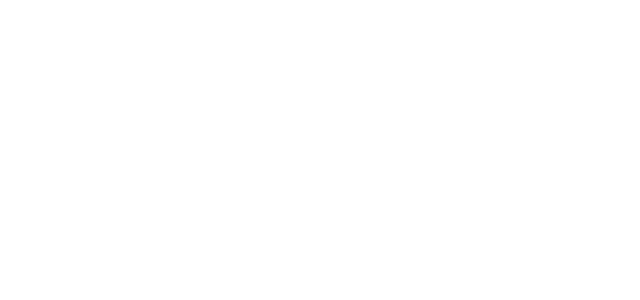
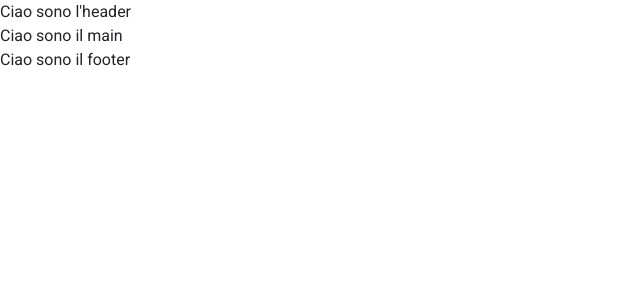
Before and after one commit to Deki97/proj-html-vuejs, a Vue app: page / in a window 1280 px wide. Shown: the top 300 px of the page, without its empty margins (0-640 px from the left). Built offline with nearby package versions, Linux system fonts and the light colour scheme.

Commit message:
added header, main and footer components

```diff
--- a/src/App.vue
+++ b/src/App.vue
@@ -1,17 +1,26 @@
 <template>
   <div id="app">
+    <Header />
 
+    <Main />
+
+    <Footer />
   </div>
 </template>
 
 
 <script>
 // import HelloWorld from "./components/HelloWorld.vue";
+import Header from "./components/Header.vue";
+import Main from "./components/Main.vue";
+import Footer from "./components/Footer.vue";
 
 export default {
   name: "App",
   components: {
-
+    Header,
+    Main,
+    Footer
   },
 };
 </script>
--- /dev/null
+++ b/src/components/Footer.vue
@@ -0,0 +1,17 @@
+<template>
+    <footer>
+        Ciao sono il footer
+    </footer>
+</template>
+
+
+<script>
+export default {
+    name: 'Footer'
+}
+</script>
+
+
+<style lang="scss" scoped>
+
+</style>
--- /dev/null
+++ b/src/components/Header.vue
@@ -0,0 +1,17 @@
+<template>
+    <header>
+        Ciao sono l'header
+    </header>
+</template>
+
+
+<script>
+export default {
+    name: 'Header'
+}
+</script>
+
+
+<style lang="scss" scoped>
+
+</style>
--- /dev/null
+++ b/src/components/Main.vue
@@ -0,0 +1,17 @@
+<template>
+    <main>
+        Ciao sono il main
+    </main>
+</template>
+
+
+<script>
+export default {
+    name: 'Main'
+}
+</script>
+
+
+<style lang="scss" scoped>
+
+</style>
```
